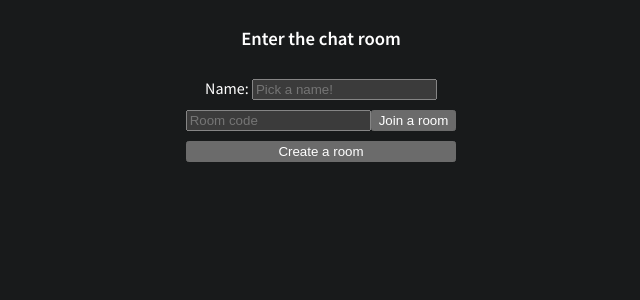
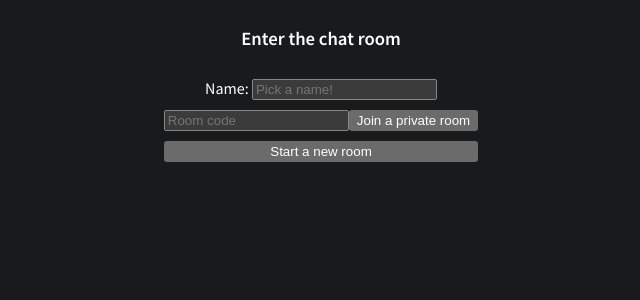
Before and after one commit to aleixfortm/flask-chat, a Flask app: page / in a window 1280 px wide. Shown: the top 300 px of the page, without its empty margins (319-959 px from the left). Run offline with Flask 3, Linux system fonts and the light colour scheme; some libraries are stand-ins or nearby versions.

Commit message:
Added comments

```diff
--- a/main.py
+++ b/main.py
@@ -3,16 +3,20 @@ from flask_socketio import join_room, leave_room, send, SocketIO
 import random
 from string import ascii_uppercase
 
-
+# Declare server app and required config
 app = Flask(__name__)
 app.config["SECRET_KEY"] = 'secret2'
 socketio = SocketIO(app)
 
+# Set to local or public. Local server will run by default on port 5000. Public will run on port 8080.
+server_config = 'local'
 
+# Declare variables
 rooms = {}
 used_colors = []
 
 def generate_code(length):
+
     #Generates random non-existent 4-digit code
     while True:
         code = ''
@@ -22,59 +26,71 @@ def generate_code(length):
         if code not in rooms:
             return code
 
+
 def generate_color():
     global used_colors
 
-    # Generates random RGB values
+    # Randomise r, g, b values. By setting one of them to 255, the resulting color will be bright
     r = 255
     g = random.randint(0, 255)
     b = random.randint(0, 255)
 
+    # Shuffle values
     colors = [r, g, b]
     random.shuffle(colors)
 
     return tuple(colors)
 
 
+# Main server route
 @app.route("/", methods=["POST", "GET"])
 def home():
 
     session.clear()
-
+    # If client is sending data to the server via POST request, save that data
     if request.method == 'POST':
         name = request.form.get('name')
         code = request.form.get('code')
         join = request.form.get('join', False)
         create = request.form.get('create', False)
 
+        # Display errors on home screen if received data is not valid
         if not name:
             return render_template("home.html", error='Provide a valid name', code=code, name=name)
-
         if join != False and not code:
             return render_template('home.html', error='Please enter a valid room code', code=code, name=name)
 
+
         room = code
+        # Creates new lobby if received a True 'create' argument
         if create != False:
             room = generate_code(4)
             rooms[room] = {'n_users': 0, 'users': []}
             print(rooms)
+        # If 'create' argument is false and specified room is non-existent, return client to home and display error
         elif code not in rooms:
             return render_template('home.html', error='Specified room does not exist', code=code, name=name)
 
+        # Save room code and username on client's session
         session['room'] = room
         session['name'] = name
 
+        # Redirect client to room route if passed all previous tests
         return redirect(url_for('room'))
 
-    # render html block for home page, passing no variables
+    # Redirect client to home page if request sent was not POST
     return render_template("home.html")
 
+
+# Room route will check if client is elegible to load room template -- Send back home otherwise
 @app.route("/room")
 def room():
+
     # Redirect to home page if requirements not met (e.g. trying to access lobby without specifying name or lobby code)
     room = session.get('room')
     name = session.get('name')
 
+    # Check whether username and room already exist
     existent_user = False
     existent_lobby = False
     if name != None and room in rooms:
@@ -83,10 +99,11 @@ def room():
             if user['name'] == name:
                 existent_user = True
 
+    # Redirect client back to home page if one of the following conditions is met (not passed test)
     if room is None or name is None or room not in rooms or existent_user or not existent_lobby:
         return redirect(url_for('home'))
 
-    # render html block for lobby page, passing code variable to display
+    # Load client-side room template if passed all tests
     return render_template('room.html', code=room)
 
 
@@ -196,9 +213,6 @@ def disconnect():
     print(f"{name} has left room {room}")
 
 
-# Set server_cobfig as local or public. Local server will run by default on port 5000
-server_config = 'local'
-
 if __name__ == '__main__':
     if server_config == 'local':
         socketio.run(app, debug=True)
--- a/templates/home.html
+++ b/templates/home.html
@@ -8,9 +8,9 @@
     </div>
     <div class="join">
         <input type="text" placeholder="Room code" name="code" value="{{code}}" />
-        <button type="submit" name="join">Join a room</button>
+        <button type="submit" name="join">Join a private room</button>
     </div>
-    <button type="submit" name="create" class="create-btn">Create a room</button>
+    <button type="submit" name="create" class="create-btn">Start a new room</button>
 
     {% if error %}
     <div class="error">
```
